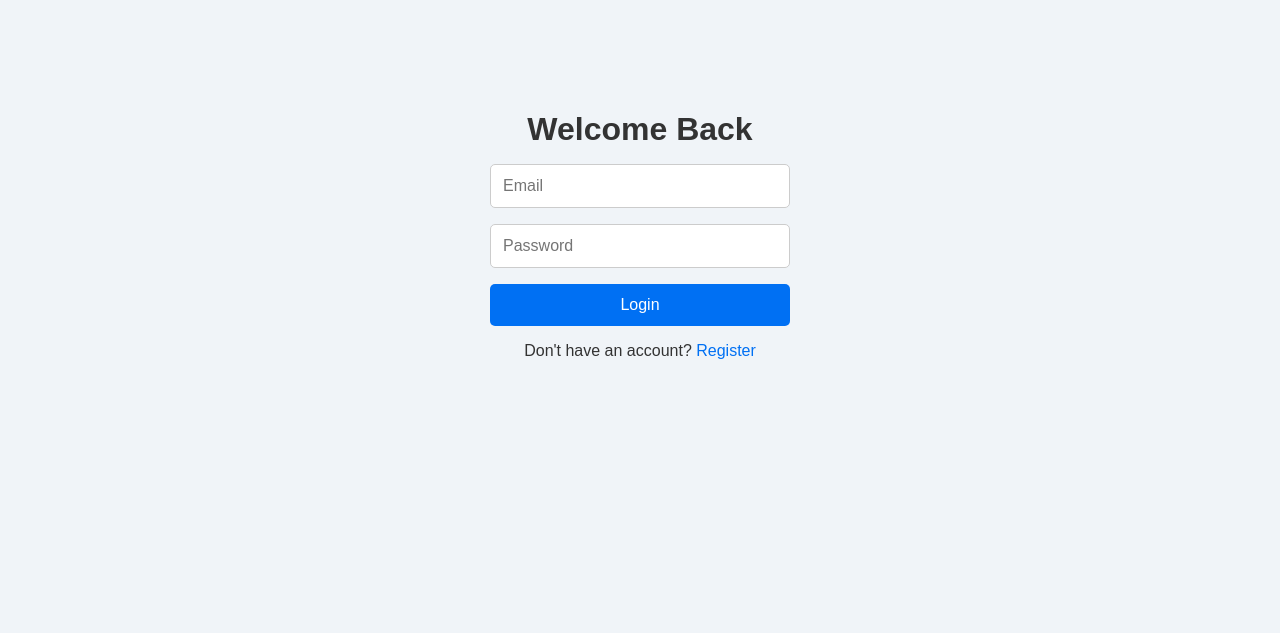
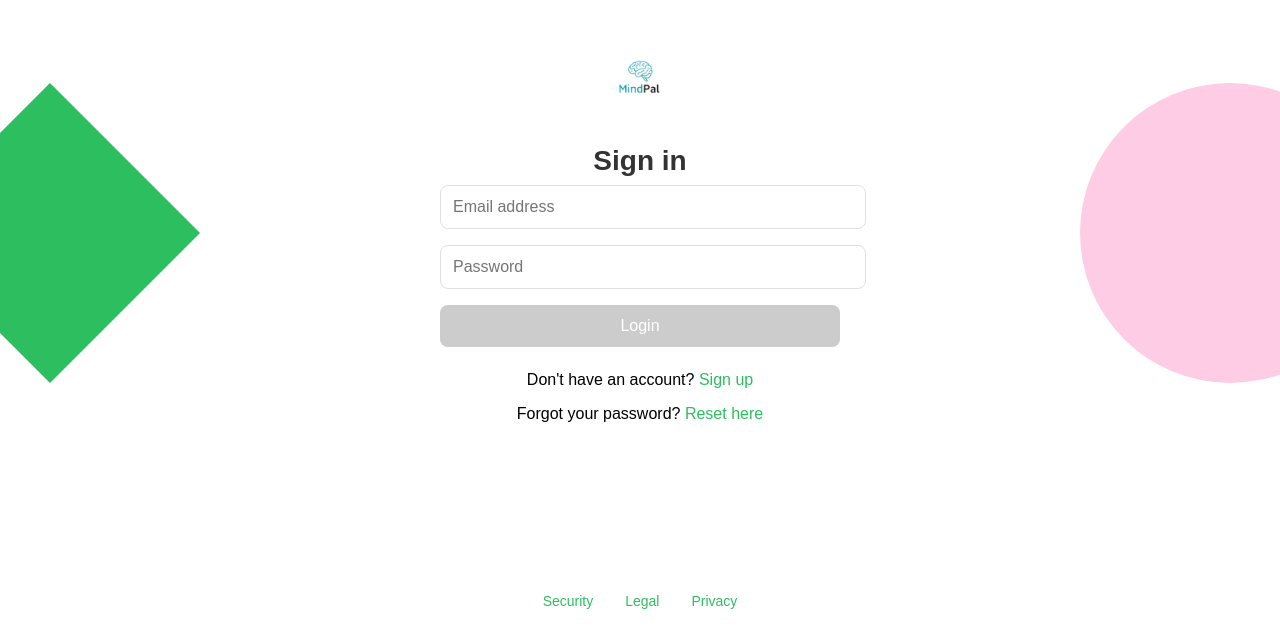
Before and after one commit to OTOMEX-2025/webappbuilt, a Next.js app: page /auth/login in a window 1280 px wide. Shown: the part 167-800 px from the top of the page. Built offline with nearby package versions, Linux system fonts and the light colour scheme.

Commit message:
updated login page

```diff
--- a/src/app/auth/login/page.js
+++ b/src/app/auth/login/page.js
@@ -1,19 +1,97 @@
-'use client' ;
-import React from 'react';
-import styles from '../../../styles/Login.module.css';
+"use client";
 
-function LoginPage() {
+import { useState } from "react";
+import Image from "next/image";
+import Link from "next/link";
+import styles from "../../../styles/Login.module.css";
+
+export default function Home() {
+  const [email, setEmail] = useState("");
+  const [password, setPassword] = useState("");
+  const [isLoading, setIsLoading] = useState(false);
+
+  const handleSubmit = async (e) => {
+    e.preventDefault();
+    setIsLoading(true);
+    // Simulate API call
+    await new Promise((resolve) => setTimeout(resolve, 1000));
+    setIsLoading(false);
+  };
+
   return (
-    <div className={styles.container}>
-      <h1 className={styles.title}>Welcome Back</h1>
-      <form className={styles.form}>
-        <input type="email" placeholder="Email" className={styles.input} required />
-        <input type="password" placeholder="Password" className={styles.input} required />
-        <button type="submit" className={styles.button}>Login</button>
-      </form>
-      <p className={styles.link}>Don't have an account? <a href="/auth/register">Register</a></p>
-    </div>
+    <main className={styles.container}>
+      <div className={styles.decorativeLeft}></div>
+      <div className={styles.decorativeRight}></div>
+
+      <div className={styles.loginBox}>
+        {/* Logo */}
+        <div className={styles.logo}>
+          <Image
+            src="/WhatsApp_Image_2025-03-18_at_12.19.57-removebg-preview.png"
+            alt="Your Logo"
+            width={150} // Add a fixed width
+            height={150} // Add a fixed height
+            priority // Ensures it loads fast
+          />
+        </div>
+
+        <h1 className={styles.title}>Sign in</h1>
+
+        <form onSubmit={handleSubmit} className={styles.form}>
+          <input
+            type="email"
+            placeholder="Email address"
+            className={styles.input}
+            value={email}
+            onChange={(e) => setEmail(e.target.value)}
+            required
+          />
+
+          <input
+            type="password"
+            placeholder="Password"
+            className={styles.input}
+            value={password}
+            onChange={(e) => setPassword(e.target.value)}
+            required
+          />
+
+          <button
+            type="submit"
+            className={styles.button}
+            disabled={isLoading || !email || !password}
+          >
+            {isLoading ? "Logging in..." : "Login"}
+          </button>
+        </form>
+
+        <div className={styles.footer}>
+          <p>
+            Don&apos;t have an account?{" "}
+            <Link href="/auth/register" className={styles.link}>
+              Sign up
+            </Link>
+          </p>
+          <p>
+            Forgot your password?{" "}
+            <Link href="/auth/reset" className={styles.link}>
+              Reset here
+            </Link>
+          </p>
+        </div>
+      </div>
+
+      <div className={styles.bottomLinks}>
+        <Link href="/security" className={styles.link}>
+          Security
+        </Link>
+        <Link href="/legal" className={styles.link}>
+          Legal
+        </Link>
+        <Link href="/privacy" className={styles.link}>
+          Privacy
+        </Link>
+      </div>
+    </main>
   );
 }
-
-export default LoginPage;
--- a/src/app/layout.js
+++ b/src/app/layout.js
@@ -12,7 +12,7 @@ const geistMono = Geist_Mono({
 });
 
 export const metadata = {
-  title: "Create Next App",
+  title: "Mind-Pal",
   description: "Generated by create next app",
 };
 
--- a/src/styles/Login.module.css
+++ b/src/styles/Login.module.css
@@ -1,56 +1,141 @@
 .container {
+  min-height: 100vh;
   display: flex;
   flex-direction: column;
   align-items: center;
   justify-content: center;
-    height: 100vh;
-    background-color: #f0f4f8;
+  background-color: #ffffff;
+  position: relative;
+  overflow: hidden;
+}
+
+.decorativeLeft {
+  position: absolute;
+  left: -100px;
+  top: 50%;
+  transform: translateY(-50%);
+  width: 300px;
+  height: 300px;
+  background-color: #2dbe60;
+  clip-path: polygon(50% 0%, 100% 50%, 50% 100%, 0% 50%);
+}
+
+.decorativeRight {
+  position: absolute;
+  right: -100px;
+  top: 50%;
+  transform: translateY(-50%);
+  width: 300px;
+  height: 300px;
+  background-color: #ffcce5;
+  border-radius: 50%;
+}
+
+.logo {
+  display: flex;
+  justify-content: center;
+  align-items: center;
+  margin-bottom: 1rem;
+}
+
+.logo img {
+  width: 100px; /* Adjust as needed */
+  height: 100px; /* Maintain aspect ratio */
+  object-fit: contain; /* Ensures the image fits properly */
+}
+
+.loginBox {
+  width: 100%;
+  max-width: 400px;
+  padding: 2rem;
+  text-align: center;
+  z-index: 1; /* Ensure login box is above decorative elements */
+  background: #ffffff;
+
+  border-radius: 12px;
+  position: relative; /* Add this to ensure z-index works */
 }
 
 .title {
-    font-size: 2rem;
+  font-size: 1.75rem;
+  font-weight: 600;
+  margin-bottom: 0.5rem;
   color: #333;
-    margin-bottom: 1rem;
+}
+
+.subtitle {
+  font-size: 1rem;
+  color: #666;
+  margin-bottom: 2rem;
 }
 
 .form {
   display: flex;
   flex-direction: column;
-    width: 300px;
+  gap: 1rem;
 }
 
 .input {
+  width: 100%;
   padding: 0.75rem;
-    margin-bottom: 1rem;
-    border: 1px solid #ccc;
-    border-radius: 5px;
+  border: 1px solid #e0e0e0;
+  border-radius: 8px;
   font-size: 1rem;
+  transition: border-color 0.2s;
+}
+
+.input:focus {
+  outline: none;
+  border-color: #2dbe60;
 }
 
 .button {
+  width: 100%;
   padding: 0.75rem;
-    background-color: #0070f3;
+  background-color: #2dbe60;
   color: white;
   border: none;
-    border-radius: 5px;
+  border-radius: 8px;
+  font-size: 1rem;
   cursor: pointer;
-    font-size: 1rem;
+  transition: background-color 0.2s;
 }
 
 .button:hover {
-    background-color: #005bb5;
+  background-color: #28a955;
+}
+
+.button:disabled {
+  background-color: #cccccc;
+  cursor: not-allowed;
+}
+
+.footer {
+  text-align: center;
+  margin-top: 1.5rem;
 }
 
 .link {
-    margin-top: 1rem;
-    color: #333;
+  color: #2dbe60;
+  text-decoration: none;
+  cursor: pointer;
 }
 
-  .link a {
-    color: #0070f3;
-    text-decoration: none;
+.link:hover {
+  text-decoration: underline;
 }
 
-  .link a:hover {
-    text-decoration: underline;
+.bottomLinks {
+  position: fixed; /* Use fixed positioning to ensure it stays at the bottom */
+  bottom: 1rem;
+  left: 0;
+  right: 0;
+  display: flex;
+  justify-content: center;
+  gap: 2rem;
+  color: #666;
+  font-size: 0.875rem;
+  z-index: 2; /* Ensure it's above the login box */
+  background-color: #ffffff; /* Add background to avoid overlap with decorative elements */
+  padding: 0.5rem 0; /* Add padding for better spacing */
 }
```
Also changed, not shown: public/WhatsApp_Image_2025-03-18_at_12.19.57-removebg-preview.png (added). Lines whose indentation alone changed are shown as unchanged.
